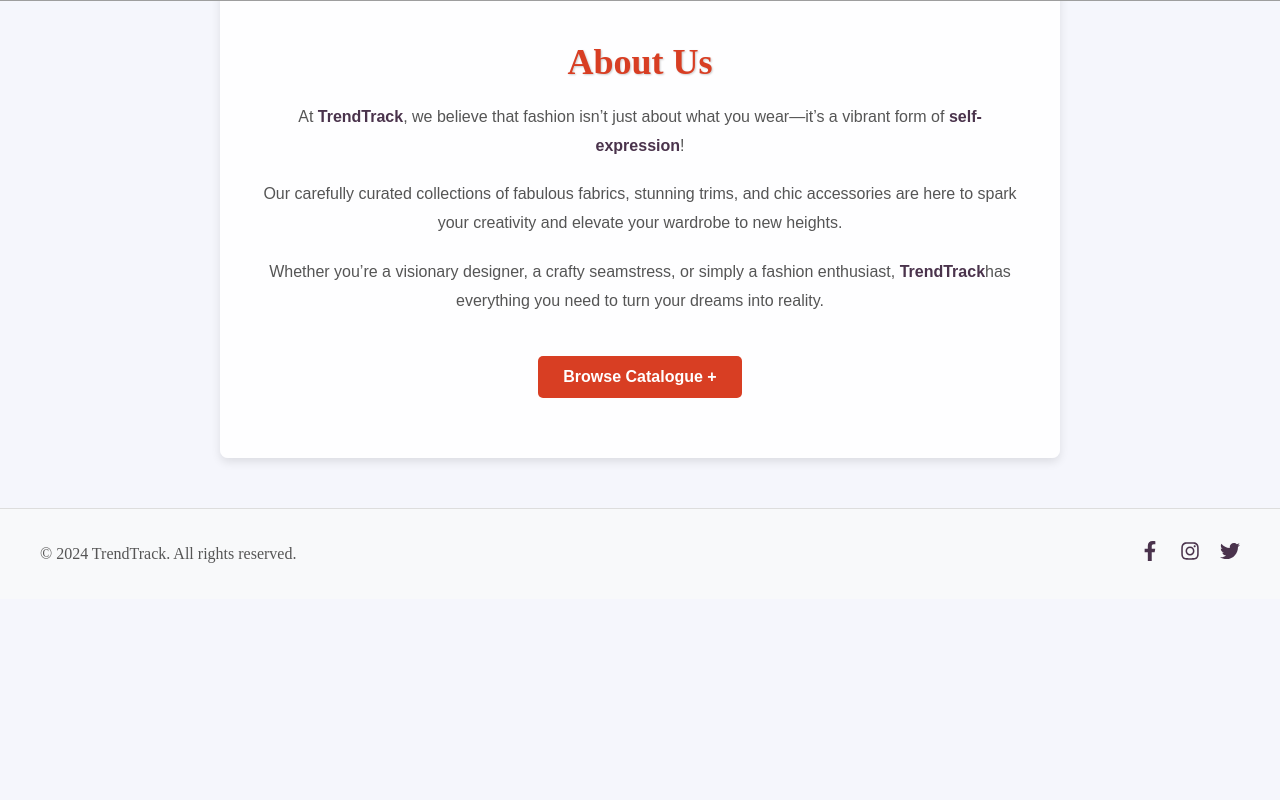
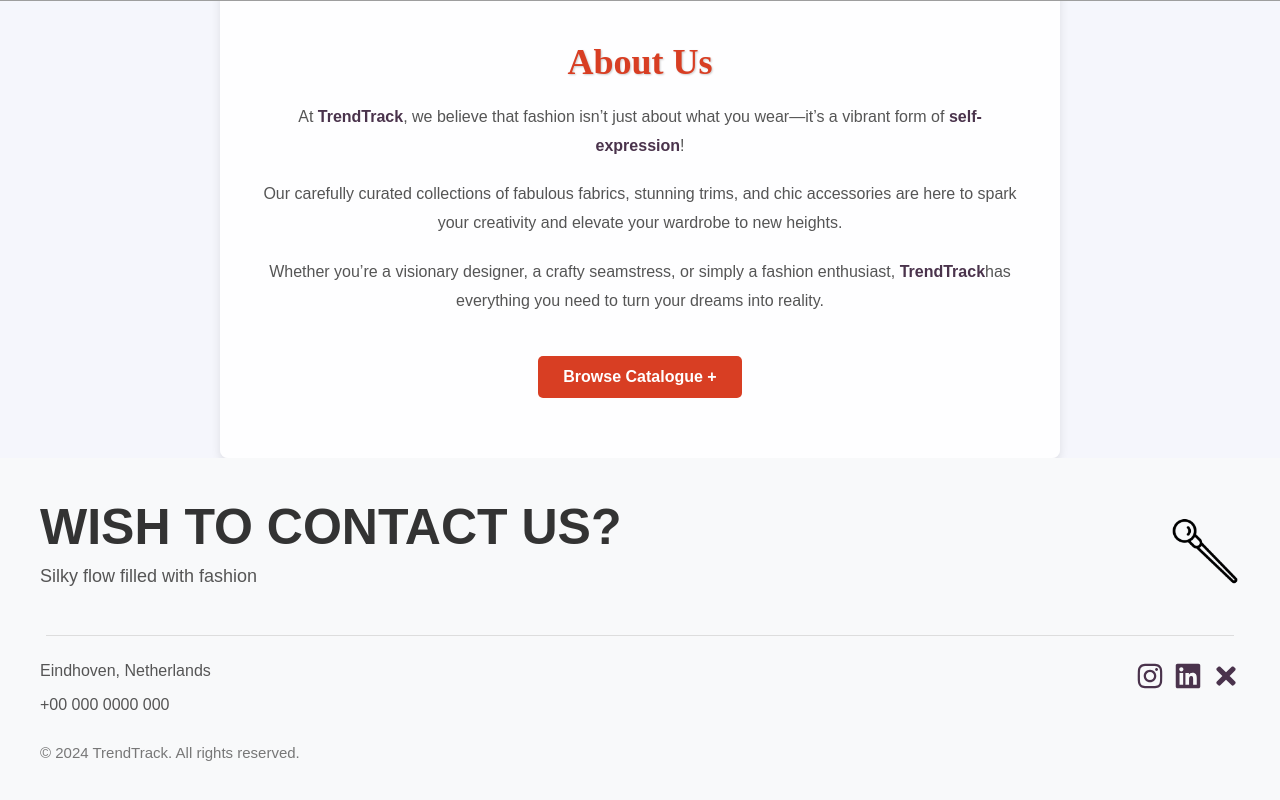
Before and after one commit to ivetkalchev/TrendTrack, a React (Vite) app: page / in a window 1280 px wide. Shown: the part 882-1682 px from the top of the page. Before the commit the page ends 1481 px from the top, so only its background shows below. Built offline with nearby package versions, Linux system fonts and the light colour scheme; grey boxes are pictures that could not be loaded.

Commit message:
footer style changed

```diff
--- a/src/components/Footer.css
+++ b/src/components/Footer.css
@@ -1,33 +1,95 @@
 .footer {
+  background-color: #f8f9fa;
+  padding: 40px 30px;
+  display: flex;
+  justify-content: center;
+  align-items: center;
+}
+
+.footer-content {
+  max-width: 1200px;
+  width: 100%;
+  color: #333;
+  font-family: 'Montserrat', sans-serif;
+}
+
+.footer-header {
   display: flex;
   justify-content: space-between;
   align-items: center;
-  font-size: 14px;
-  color: #777;
-  margin-top: 50px;
-  padding: 20px 40px;
-  background-color: #f8f9fa;
-  border-top: 1px solid #ddd;
+  margin-bottom: 30px;
 }
 
-.footer-left {
+.header-text h2 {
+  margin: 0;
+  font-size: 50px;
+  font-weight: bold;
+  color: #333;
+  text-transform: uppercase;
+}
+
+.footer-tagline {
+  font-size: 18px;
+  color: #555;
+  margin-top: 10px;
+}
+
+.needle-icon {
+  width: 70px;
+  height: auto;
+}
+
+.footer-divider {
+  border: none;
+  border-top: 1px solid #ddd;
+  margin: 10px auto;
+  width: 99%;
+}
+
+.footer-details {
+  display: flex;
+  justify-content: space-between;
+  align-items: center;
+  margin-bottom: 30px;
+}
+
+.footer-contact {
+  text-align: left;
   font-size: 16px;
   color: #555;
+  flex: 1;
 }
 
-.footer-right {
+.footer-social {
   display: flex;
-  gap: 20px;
+  gap: 10px;
 }
 
-.footer-right a {
+.footer-social a {
   color: #4A334C;
-  text-decoration: none;
-  font-size: 20px;
-  transition: color 0.3s ease, transform 0.3s ease;
+  font-size: 28px;
+  transition: color 0.3s ease;
 }
 
-.footer-right a:hover {
+.footer-social a:hover {
   color: #3e1c42;
-  transform: scale(1.05);
 }
+
+.footer-copyright {
+  font-size: 15px;
+  color: #777;
+  margin-top: 10px;
+  text-align: left;
+}
+
+.footer-contact a {
+  color: #555;
+  text-decoration: none;
+  font-size: 16px;
+  transition: color 0.3s ease;
+}
+
+.footer-contact a:hover {
+  color: #4A334C;
+  text-decoration: underline;
+}
--- a/src/components/Footer.jsx
+++ b/src/components/Footer.jsx
@@ -1,23 +1,39 @@
 import React from 'react';
 import './Footer.css';
-import { FaFacebookF, FaInstagram, FaTwitter } from 'react-icons/fa';
+import { FaInstagram, FaLinkedin, FaTimes } from 'react-icons/fa';
+import { FiSearch } from 'react-icons/fi';
+import needleIcon from "../assets/img/needle.png";
 
 const Footer = () => {
   return (
     <footer className="footer">
-      <div className="footer-left">
-        <p>© 2024 TrendTrack. All rights reserved.</p>
-      </div>
-      <div className="footer-right">
-        <a href="https://www.facebook.com" target="_blank" rel="noreferrer" aria-label="Facebook">
-          <FaFacebookF />
-        </a>
-        <a href="https://www.instagram.com" target="_blank" rel="noreferrer" aria-label="Instagram">
-          <FaInstagram />
-        </a>
-        <a href="https://www.twitter.com" target="_blank" rel="noreferrer" aria-label="Twitter">
-          <FaTwitter />
-        </a>
+      <div className="footer-content">
+        <div className="footer-header">
+          <div className="header-text">
+            <h2>Wish to Contact Us?</h2>
+            <p className="footer-tagline">Silky flow filled with fashion</p>
+          </div>
+          <img src={needleIcon} alt="Needle icon" className="needle-icon" />
+        </div>
+        <hr className="footer-divider" />
+        <div className="footer-details">
+          <div className="footer-contact">
+            <p>Eindhoven, Netherlands</p>
+            <a href="tel:+000000000">+00 000 0000 000</a>
+          </div>
+          <div className="footer-social">
+            <a href="https://www.instagram.com" target="_blank" rel="noreferrer" aria-label="Instagram">
+              <FaInstagram />
+            </a>
+            <a href="https://www.linkedin.com" target="_blank" rel="noreferrer" aria-label="LinkedIn">
+              <FaLinkedin />
+            </a>
+            <a href="#" aria-label="Close">
+              <FaTimes />
+            </a>
+          </div>
+        </div>
+        <p className="footer-copyright">© 2024 TrendTrack. All rights reserved.</p>
       </div>
     </footer>
   );
```
Also changed, not shown: src/assets/img/needle.png (added).
